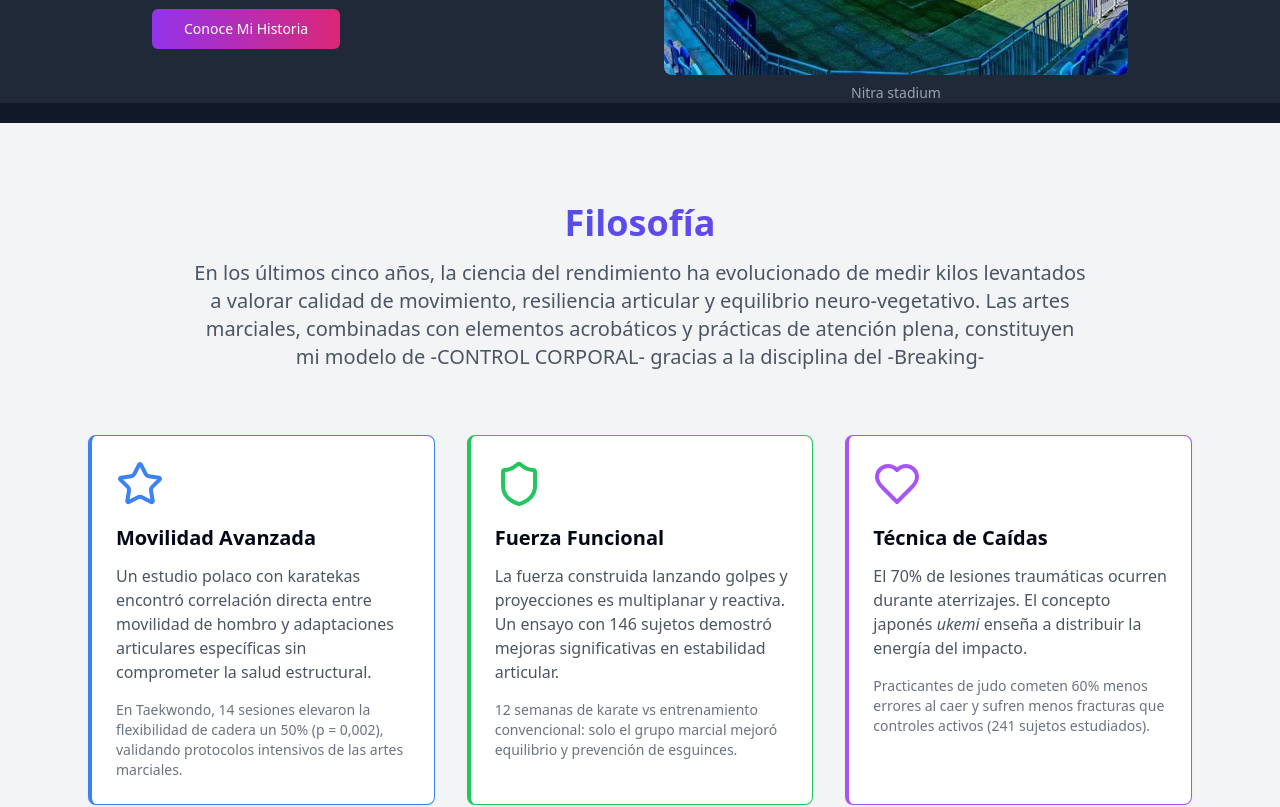
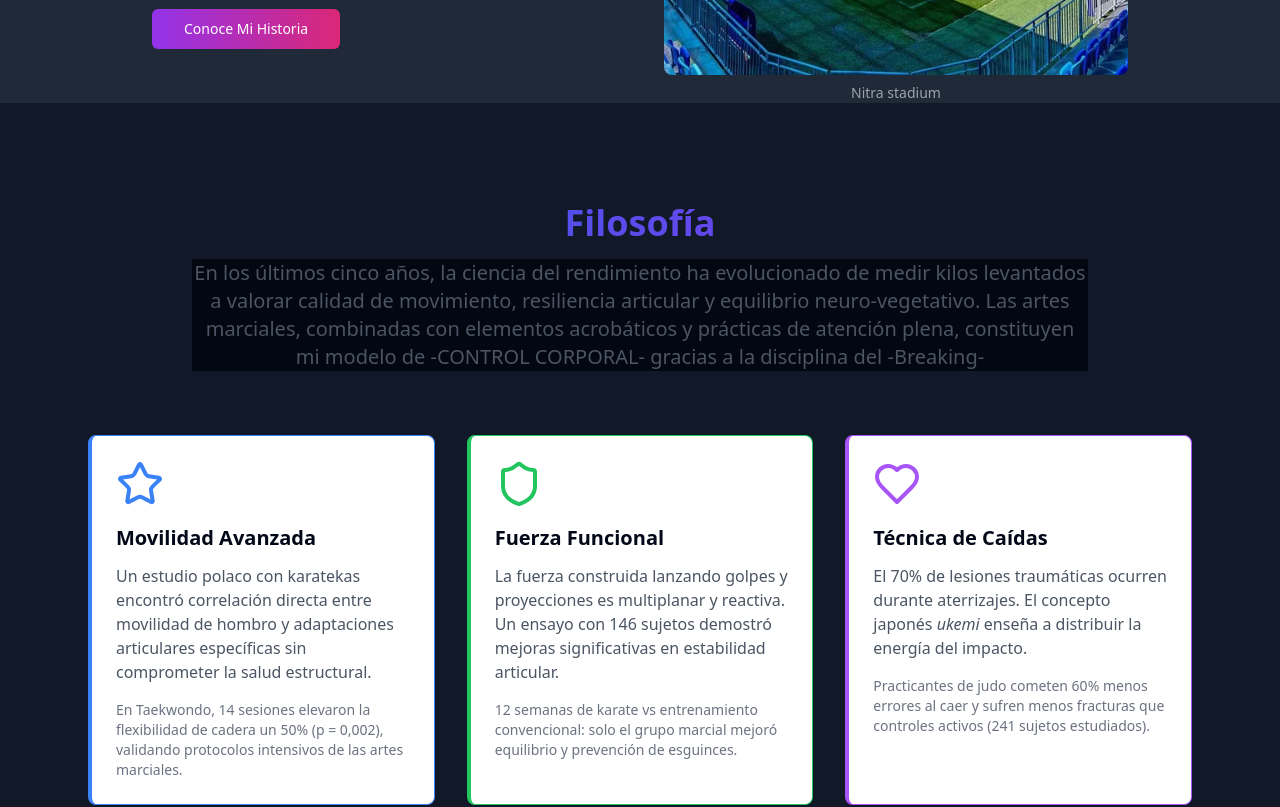
Before and after one commit to denisvela/web, a React (Vite) app: page /beyond in a window 1280 px wide. Shown: the part 740-1547 px from the top of the page. Built offline with nearby package versions, Linux system fonts and the light colour scheme.

Commit message:
Visual edit in Lovable
Edited UI in Lovable

```diff
--- a/src/App.tsx
+++ b/src/App.tsx
@@ -1,4 +1,3 @@
-
 import { Toaster } from "@/components/ui/toaster";
 import { Toaster as Sonner } from "@/components/ui/sonner";
 import { TooltipProvider } from "@/components/ui/tooltip";
@@ -10,16 +9,13 @@ import Beyond from "./pages/Beyond";
 import Historia from "./pages/Historia";
 import Fans from "./pages/Fans";
 import NotFound from "./pages/NotFound";
-
 const queryClient = new QueryClient();
-
-const App = () => (
-  <QueryClientProvider client={queryClient}>
+const App = () => <QueryClientProvider client={queryClient}>
     <TooltipProvider>
       <Toaster />
       <Sonner />
       <BrowserRouter>
-        <div className="min-h-screen bg-gray-900">
+        <div className="min-h-screen bg-slate-50">
           <Navigation />
           <Routes>
             <Route path="/" element={<Index />} />
@@ -32,7 +28,5 @@ const App = () => (
         </div>
       </BrowserRouter>
     </TooltipProvider>
-  </QueryClientProvider>
-);
-
+  </QueryClientProvider>;
 export default App;
--- a/src/pages/Beyond.tsx
+++ b/src/pages/Beyond.tsx
@@ -52,11 +52,11 @@ const Beyond = () => {
       </section>
 
       {/* Philosophy Section */}
-      <section className="py-20 bg-gray-100 text-gray-900">
-        <div className="max-w-6xl mx-auto px-6">
-          <div className="text-center mb-16 text-stone-950">
+      <section className="py-20 text-gray-900 bg-gray-900">
+        <div className="max-w-6xl mx-auto px-6 text-amber-300">
+          <div className="text-center mb-16 text-zinc-50">
             <h2 className="text-4xl font-bold mb-4 bg-gradient-to-r from-blue-600 to-purple-600 bg-clip-text text-transparent">Filosofía</h2>
-            <p className="text-xl text-gray-600 max-w-4xl mx-auto">En los últimos cinco años, la ciencia del rendimiento ha evolucionado de medir kilos levantados a valorar calidad de movimiento, resiliencia articular y equilibrio neuro-vegetativo. Las artes marciales, combinadas con elementos acrobáticos y prácticas de atención plena, constituyen mi modelo de -CONTROL CORPORAL- gracias a la disciplina del -Breaking-</p>
+            <p className="text-xl text-gray-600 max-w-4xl mx-auto bg-gray-950">En los últimos cinco años, la ciencia del rendimiento ha evolucionado de medir kilos levantados a valorar calidad de movimiento, resiliencia articular y equilibrio neuro-vegetativo. Las artes marciales, combinadas con elementos acrobáticos y prácticas de atención plena, constituyen mi modelo de -CONTROL CORPORAL- gracias a la disciplina del -Breaking-</p>
           </div>
 
           <div className="grid grid-cols-1 md:grid-cols-2 lg:grid-cols-3 gap-8 mb-16">
```
